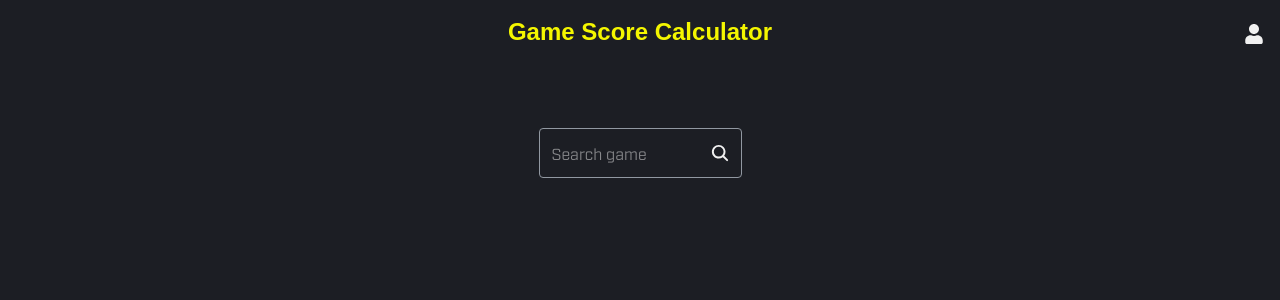
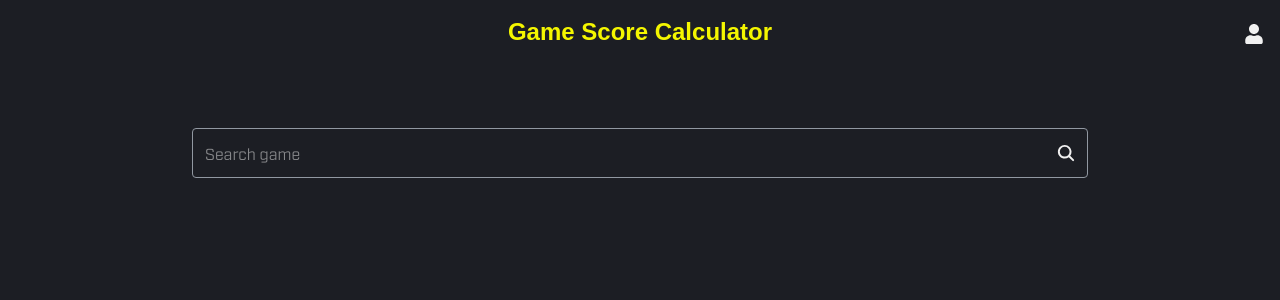
Before and after one commit to evrwaqe/game-score-calculator, a Next.js app: page / in a window 1280 px wide. Shown: the top 300 px of the page. Built offline with nearby package versions, Linux system fonts and the light colour scheme; a web font is replaced by a local one.

Commit message:
refactor: adjust home layout

```diff
--- a/src/app/page.tsx
+++ b/src/app/page.tsx
@@ -2,10 +2,8 @@ import { SearchInput } from '@/components/SearchInput'
 
 export default function Home() {
   return (
-    <div>
-      <div className="mt-20">
-        <SearchInput />
-      </div>
+    <div className="w-full mt-20 max-w-4xl">
+      <SearchInput />
     </div>
   )
 }
```
